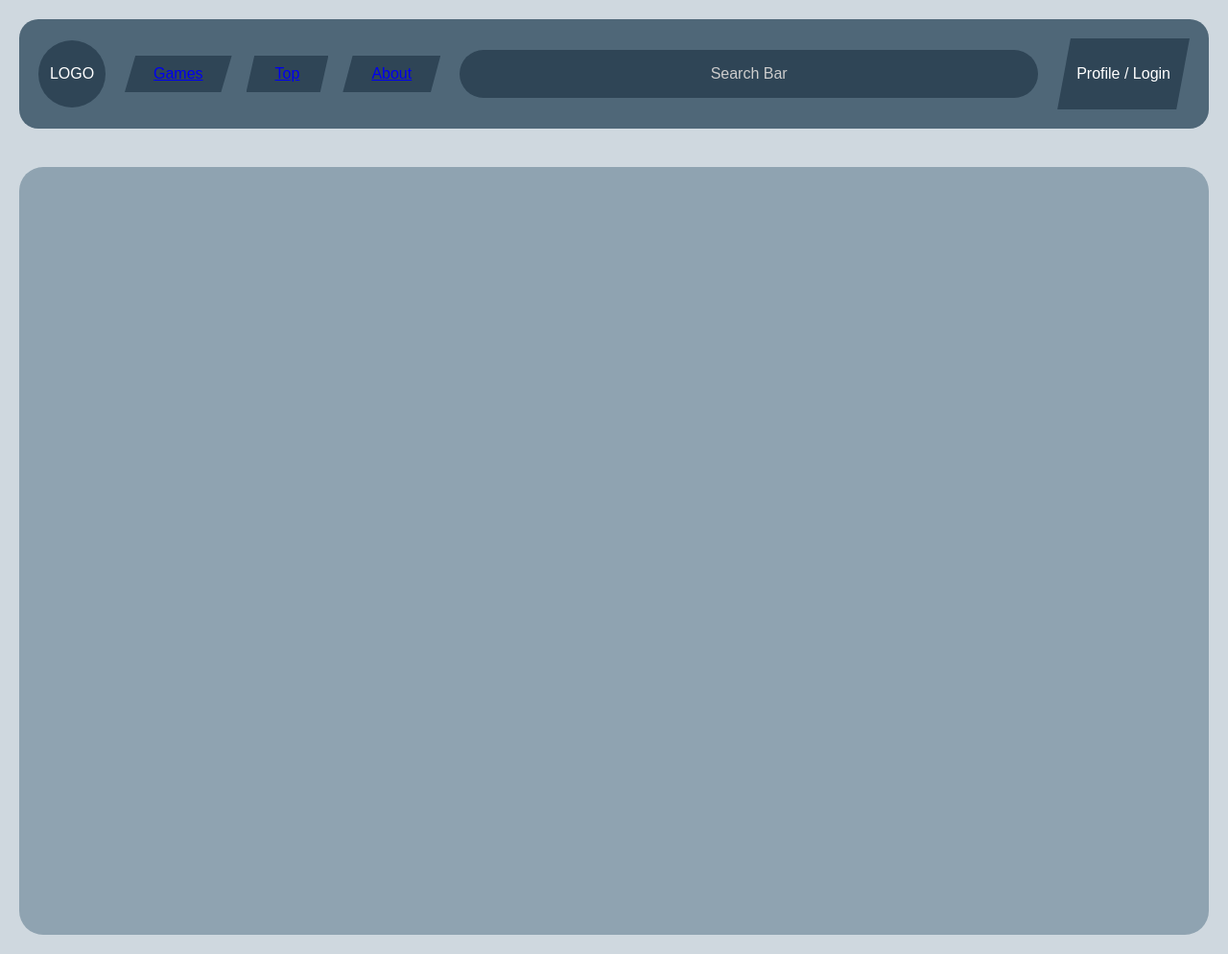
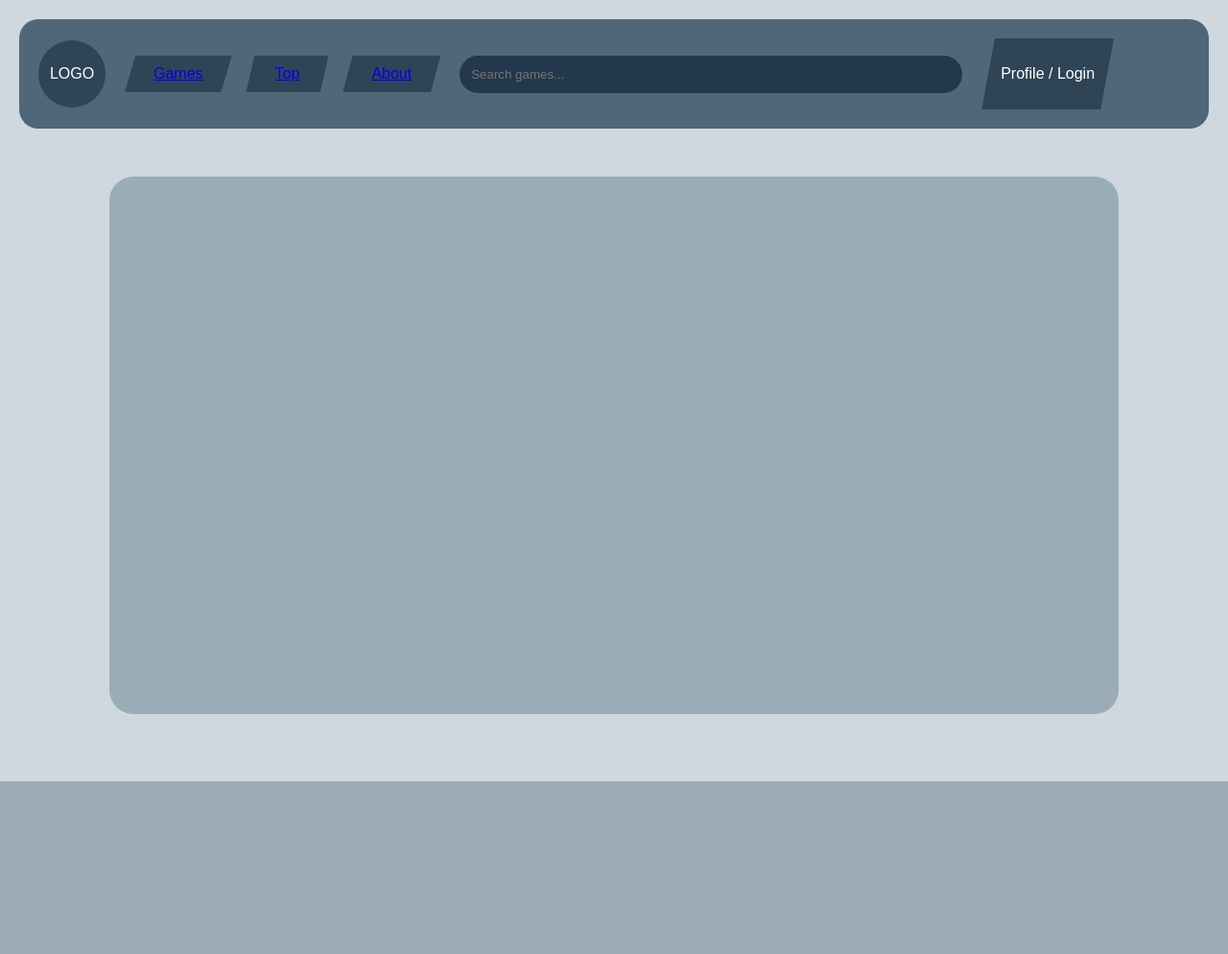
Before and after one commit to 26667-ux/L3-Web-App-Project-AustinZhao, a Flask app: page / in a window 1280 px wide. Shown: the whole page at 96% size. After the commit the page ends 814 px from the top, so only its background shows below. Run offline with Flask 3, Linux system fonts and the light colour scheme.

Commit message:
Adding initial database and added search function in index search bar, import data for testing.

```diff
--- a/app.py
+++ b/app.py
@@ -1,4 +1,5 @@
-from flask import Flask, render_template
+from flask import Flask, render_template, request
+import sqlite3
 
 app = Flask(__name__)
 
@@ -6,5 +7,16 @@ app = Flask(__name__)
 def index():
     return render_template('index.html')
 
+@app.route('/search')
+def search():
+    query = request.args.get('query')
+    conn = sqlite3.connect('database.db')
+    conn.row_factory = sqlite3.Row
+    cursor = conn.cursor()
+    cursor.execute("SELECT * FROM game WHERE title LIKE ?", ('%' + query + '%',))
+    games = cursor.fetchall()
+    conn.close()
+    return render_template('index.html', games=games)
+
 if __name__ == '__main__':
     app.run(debug=True)
--- a/static/style.css
+++ b/static/style.css
@@ -34,19 +34,19 @@ body {
 }
 
 .nav-item {
-    padding: 10px 30px;
-    background: #2f4556;
-    color: white;
-    clip-path: polygon(10% 0, 100% 0, 90% 100%, 0% 100%);
+  padding: 10px 30px;
+  background: #2f4556;
+  color: white;
+  clip-path: polygon(10% 0, 100% 0, 90% 100%, 0% 100%);
 }
 
-.search-bar {
-    flex: 1;
-    background: #2f4556;
-    color: #ccc;
-    padding: 0px 10px;
-    border-radius: 25px;
-    text-align: center;
+.search-bar{
+  width:500px;
+  padding:12px;
+  border:none;
+  border-radius:25px;
+  background:#23384c;
+  color:white;
 }
 
 .profile {
@@ -56,9 +56,18 @@ body {
   clip-path: polygon(10% 0, 100% 0, 90% 100%, 0% 100%);
 }
 
-.content {
-  margin-top: 40px;
-  height: 800px;
-  background: #8fa3b1;
-  border-radius: 25px;
+.content{
+  width:80%;
+  margin:50px auto;
+  background:#9aacb8;
+  border-radius:25px;
+  min-height:500px;
+  padding:30px;
 }
+
+.game-card{
+  background:white;
+  padding:20px;
+  margin-bottom:20px;
+  border-radius:15px;
+}
--- a/templates/index.html
+++ b/templates/index.html
@@ -23,11 +23,24 @@
                     <a href="#">About</a>
                 </div>
             </div>
-            <div class="search-bar"><p>Search Bar</p></div>
+
+            <form action="/search" method="GET">
+                <input class="search-bar" type="text" name="query" placeholder="Search games...">
+            </form>
+
             <div class="profile"><p>Profile / Login</p></div>
         </div>
 
-        <div class="content"></div>
+        <div class="content">
+            {% if games %}
+                {% for game in games %}
+                    <div class="game-card">
+                        <h2>{{game['title']}}</h2>
+                        <p>Price: ${{ game['price'] }}</p>
+                    </div>
+                {% endfor %}
+            {% endif %}
+        </div>
     </div>
 </body>
 </html>
```
Also changed, not shown: import.py (added, +20 -0 lines), init_db.py (added, +76 -0 lines), database.db (added).
